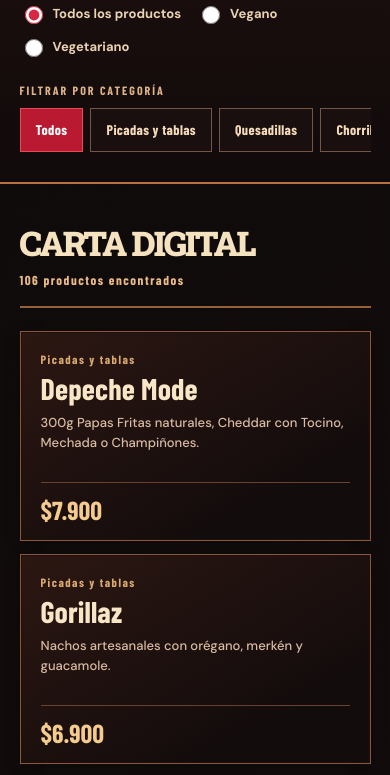
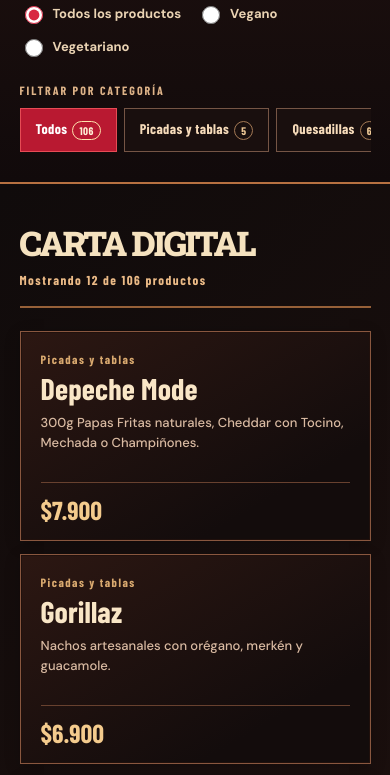
Before and after one commit to loncodev/ukbar-preview-v6, a plain HTML site: page carta/index.html in a window 390 px wide. Shown: the part 960-1735 px from the top of the page. Drawn offline with nearby package versions, Linux system fonts and the light colour scheme; a web font is replaced by a local one.

Commit message:
Paginate 106 digital menu items in groups of 12 with category counts and restore Solus menu credit

```diff
--- a/carta/index.html
+++ b/carta/index.html
@@ -15,8 +15,8 @@
 <link rel="preconnect" href="https://fonts.googleapis.com">
 <link rel="preconnect" href="https://fonts.gstatic.com" crossorigin>
 <link href="https://fonts.googleapis.com/css2?family=Barlow+Condensed:wght@500;600;700;800;900&family=DM+Sans:wght@400;500;600;700&family=Roboto+Slab:wght@500;600;700;800;900&display=swap" rel="stylesheet" media="print" onload="this.media=&quot;all&quot;"><noscript><link href="https://fonts.googleapis.com/css2?family=Barlow+Condensed:wght@500;600;700;800;900&family=DM+Sans:wght@400;500;600;700&family=Roboto+Slab:wght@500;600;700;800;900&display=swap" rel="stylesheet"></noscript>
-<link rel="stylesheet" href="../menu.css?v=conversion9">
-<script defer src="../menu.js"></script>
+<link rel="stylesheet" href="../menu.css?v=progressive12oct2026">
+<script defer src="../menu.js?v=progressive12oct2026"></script>
 </head>
 <body>
 <a class="full-menu-skip" href="#menu-results">Saltar a los productos</a>
@@ -259,7 +259,8 @@
 <article class="full-menu-product" data-menu-category="cervezas" data-menu-search="Tübinger - Irish Red Ale Frutos rojos, caramelo, bizcocho y tostado suave. cervezas Irish Red Ale" data-menu-special="">
 <div class="full-menu-product-copy"><span class="full-menu-product-kicker">Cervezas de barril</span><h3>Tübinger - Irish Red Ale</h3><p class="full-menu-description">Frutos rojos, caramelo, bizcocho y tostado suave.</p><p class="menu-beer-stats">Irish Red Ale <span>✳</span> 5,5% ABV <span>✳</span> 27 IBU</p></div><div class="full-menu-prices"><div class="menu-price-pair"><span>300 cc</span><strong>$3.900</strong></div><div class="menu-price-pair"><span>Pinta</span><strong>$4.900</strong></div></div></article>
 </div>
- <p id="full-menu-noresults" class="full-menu-noresults" hidden>No encontramos resultados. Prueba otra categoría o búsqueda.</p>
+ <div id="full-menu-pager" class="full-menu-pager" hidden><div class="full-menu-progress" aria-hidden="true"><span id="full-menu-progress" style="width:0%"></span></div><button id="full-menu-more" class="full-menu-more" type="button" aria-controls="menu-results">MOSTRAR 12 MÁS ↓</button></div>
+  <p id="full-menu-noresults" class="full-menu-noresults" hidden>No encontramos resultados. Prueba otra categoría o búsqueda.</p>
 </section>
 <section class="full-menu-links"><div><span class="full-menu-overline">LAS FUENTES / SOURCES</span><h2>VER CARTAS ORIGINALES</h2><p>Esta carta digital se basa en documentos publicados y no indica disponibilidad de stock ni promociones vigentes. Los tamaños de chorrillana, pizzas y alternativas de sándwich tienen distintos precios. ABV e IBU solo se muestran donde constan en la fuente. Confirma ingredientes, alérgenos, promociones y precios actuales directamente con UK Bar.</p></div>
 <div class="full-menu-document-links">
@@ -273,5 +274,5 @@
   <a href="https://www.google.com/maps/search/?api=1&amp;query=UK+Bar+Almirante+Montt+129+Valparaiso" target="_blank" rel="noopener noreferrer">CÓMO LLEGAR</a>
   <a href="../#reserva">CONSULTAR MESA ↗</a>
 </nav>
-<footer class="full-menu-footer"><div><b>UK BAR</b> · ALMIRANTE MONTT 129 · VALPARAÍSO</div><p>Martes a jueves 17:00–00:00 · Viernes y sábados 17:00–02:00 · Domingo y lunes cerrado</p><a href="../#reserva">CONSULTAR RESERVA ↗</a><small>VISTA PREVIA · NO ES EL SITIO OFICIAL</small></footer>
+<footer class="full-menu-footer"><div><b>UK BAR</b> · ALMIRANTE MONTT 129 · VALPARAÍSO</div><p>Martes a jueves 17:00–00:00 · Viernes y sábados 17:00–02:00 · Domingo y lunes cerrado</p><a href="../#reserva">CONSULTAR RESERVA ↗</a><small>VISTA PREVIA · NO ES EL SITIO OFICIAL</small><p lang="es" class="full-menu-developer-credit" style="margin:14px 0 0;font:600 12px/1.55 system-ui,sans-serif;color:#e9cfab">Sitio web desarrollado por <a href="https://www.solus.cl/" target="_blank" rel="noopener noreferrer" style="color:#ffcf83;background:none;padding:0;font:inherit;text-decoration:underline;text-underline-offset:3px">Solus · www.solus.cl ↗</a></p></footer>
 </body></html>
--- a/menu.css
+++ b/menu.css
@@ -129,3 +129,16 @@
  .full-menu-footer{padding-bottom:85px}
 }
 @media(max-width:355px){.full-menu-mobile-actions a{font-size:11px}}
+
+/* Menu: concise 12-at-a-time catalog, available in both languages. */
+.full-menu-cat-count{display:inline-block;margin-left:8px;padding:2px 7px;border:1px solid #a37955;border-radius:999px;color:#efc996;font:900 11px/1.2 var(--condensed);vertical-align:middle}
+.full-menu-cat.active .full-menu-cat-count{border-color:#ffe1ac;color:#fff0d5}
+.full-menu-pager{display:flex;flex-direction:column;align-items:center;gap:17px;padding:27px 0 7px;margin-top:18px;border-top:1px solid #664332}
+.full-menu-pager[hidden]{display:none}
+.full-menu-progress{height:6px;width:min(100%,360px);background:#563127;border-radius:999px;overflow:hidden}
+.full-menu-progress span{display:block;height:100%;background:linear-gradient(90deg,#d52a3c,#e2b572);border-radius:999px;transition:width .2s ease}
+.full-menu-more{display:inline-flex;align-items:center;justify-content:center;min-height:54px;padding:15px 32px;border:1px solid #ee4354;background:#bc1831;color:#fff1db;font:900 19px/1 var(--condensed);letter-spacing:.9px;box-shadow:0 4px 0 #601321}
+.full-menu-more:hover{background:#df2441}
+.full-menu-more:focus-visible{outline:3px solid #ffe0a0;outline-offset:3px}
+@media(max-width:570px){.full-menu-pager{padding-top:22px}.full-menu-more{width:100%;min-height:54px}.full-menu-cat-count{margin-left:5px;padding:2px 6px}}
+@media(prefers-reduced-motion:reduce){.full-menu-progress span{transition:none}}
--- a/menu.js
+++ b/menu.js
@@ -2,53 +2,90 @@
   'use strict';
   const root = document.querySelector('.full-menu-results');
   if (!root) return;
+
+  const PAGE_SIZE = 12;
   const cards = Array.from(root.querySelectorAll('.full-menu-product'));
   const chips = Array.from(document.querySelectorAll('.full-menu-cat'));
   const query = document.querySelector('#full-menu-query');
   const diets = Array.from(document.querySelectorAll('input[name=diet]'));
   const count = document.querySelector('#full-menu-count');
   const empty = document.querySelector('#full-menu-noresults');
+  const pager = document.querySelector('#full-menu-pager');
+  const more = document.querySelector('#full-menu-more');
+  const progress = document.querySelector('#full-menu-progress');
   const isEnglish = document.documentElement.lang.startsWith('en');
+  if (!query || !count || !empty || !pager || !more || !progress) return;
 
   function normalize(text) {
     return (text || '').normalize('NFD').replace(/[\u0300-\u036f]/g, '').toLocaleLowerCase().trim();
   }
-  const validCategories = new Set(chips.map(b => b.dataset.category));
+  const validCategories = new Set(chips.map(chip => chip.dataset.category));
   const initial = new URLSearchParams(window.location.search).get('categoria');
   let category = validCategories.has(initial) ? initial : 'todos';
-  const cache = cards.map(card => ({
+  let displayLimit = PAGE_SIZE;
+  const entries = cards.map(card => ({
     element: card,
     text: normalize(card.dataset.menuSearch + ' ' + card.querySelector('h3').textContent),
     category: card.dataset.menuCategory,
     special: card.dataset.menuSpecial
   }));
+
+  // These counts show the complete catalog totals, irrespective of current search.
+  const categoryTotals = new Map([['todos', entries.length]]);
+  entries.forEach(entry => {
+    categoryTotals.set(entry.category, (categoryTotals.get(entry.category) || 0) + 1);
+  });
+  chips.forEach(chip => {
+    const badge = document.createElement('span');
+    badge.className = 'full-menu-cat-count';
+    badge.textContent = String(categoryTotals.get(chip.dataset.category) || 0);
+    chip.append(badge);
+  });
+
   function render() {
     const term = normalize(query.value);
-    const diet = diets.find(r => r.checked)?.value || 'all';
-    let visible = 0;
-    cache.forEach(entry => {
+    const diet = diets.find(input => input.checked)?.value || 'all';
+    const matches = entries.filter(entry => {
       const categoryPass = category === 'todos' || entry.category === category;
       const dietPass = diet === 'all' || entry.special === diet ||
         (diet === 'vegetariano' && entry.special === 'vegano');
       const searchPass = !term || entry.text.includes(term);
-      const shown = categoryPass && dietPass && searchPass;
-      entry.element.hidden = !shown;
-      if (shown) visible++;
+      return categoryPass && dietPass && searchPass;
     });
+    const total = matches.length;
+    const shown = Math.min(displayLimit, total);
+    const selected = new Set(matches.slice(0, shown));
+    entries.forEach(entry => { entry.element.hidden = !selected.has(entry); });
     chips.forEach(chip => {
-      const selected = chip.dataset.category === category;
-      chip.classList.toggle('active', selected);
-      chip.setAttribute('aria-pressed', String(selected));
+      const active = chip.dataset.category === category;
+      chip.classList.toggle('active', active);
+      chip.setAttribute('aria-pressed', String(active));
     });
-    count.textContent = isEnglish ? visible + (visible === 1 ? ' item' : ' items') + ' found'
-      : visible + (visible === 1 ? ' producto' : ' productos') + ' encontrados';
-    empty.hidden = visible !== 0;
+    count.textContent = isEnglish
+      ? 'Showing ' + shown + ' of ' + total + (total === 1 ? ' item' : ' items')
+      : 'Mostrando ' + shown + ' de ' + total + (total === 1 ? ' producto' : ' productos');
+    empty.hidden = total !== 0;
+    pager.hidden = total <= displayLimit;
+    progress.style.width = (total ? shown / total * 100 : 0).toFixed(2) + '%';
+    more.textContent = isEnglish ? 'SHOW 12 MORE ↓' : 'MOSTRAR 12 MÁS ↓';
   }
+
   chips.forEach(chip => chip.addEventListener('click', () => {
     category = chip.dataset.category;
+    displayLimit = PAGE_SIZE;
     render();
   }));
-  query.addEventListener('input', render);
-  diets.forEach(item => item.addEventListener('change', render));
+  query.addEventListener('input', () => {
+    displayLimit = PAGE_SIZE;
+    render();
+  });
+  diets.forEach(item => item.addEventListener('change', () => {
+    displayLimit = PAGE_SIZE;
+    render();
+  }));
+  more.addEventListener('click', () => {
+    displayLimit += PAGE_SIZE;
+    render();
+  });
   render();
 })();
```
Also changed, not shown: en/menu/index.html (+5 -4 lines).
